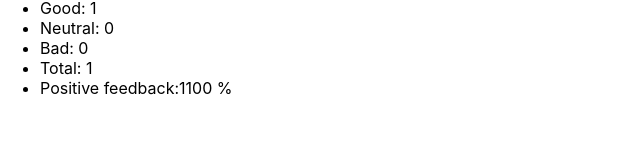
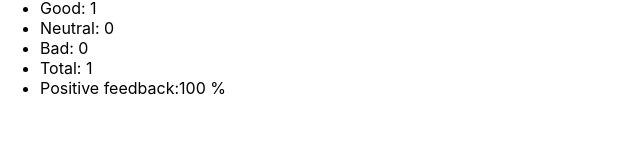
Before and after one commit to LilyNov/goit-react-hw-02-feedback, a React (Create React App) app: page / in a window 1280 px wide. Both pictures are taken after a click on the button "Good". Shown: the part 153-300 px from the top of the page, without its empty margins (0-640 px from the left). Built offline with nearby package versions, Linux system fonts and the light colour scheme.

Commit message:
fixed bugs

```diff
--- a/src/Counter/Counter.js
+++ b/src/Counter/Counter.js
@@ -35,12 +35,13 @@ export default class Counter extends React.Component {
     this.setState({ bad: this.state.bad + 1 });
   };
 
-  // countPositiveFeedbackPercentage()
-
   render() {
     const { good, neutral, bad } = this.state;
+
     const countTotalFeedback = good + neutral + bad;
-    const countPositiveFeedbackPercentage = (good * 100) / countTotalFeedback;
+    const countPositiveFeedbackPercentage = Math.round(
+      (good * 100) / countTotalFeedback,
+    );
 
     return (
       <div className="Counter">
--- a/src/Statistics/Statistics.js
+++ b/src/Statistics/Statistics.js
@@ -14,10 +14,10 @@ const Statistics = ({ good, neutral, bad, total, percentage }) => (
           Bad: <span className="countStat">{bad}</span>
         </li>
         <li className="itemStat">
-          Total: <span className="countStat">{good + neutral + bad}</span>
+          Total: <span className="countStat">{total}</span>
         </li>
         <li className="itemStat">
-          Positive feedback:{total}
+          Positive feedback:
           <span className="countStat">{percentage} %</span>
         </li>
       </>
```
